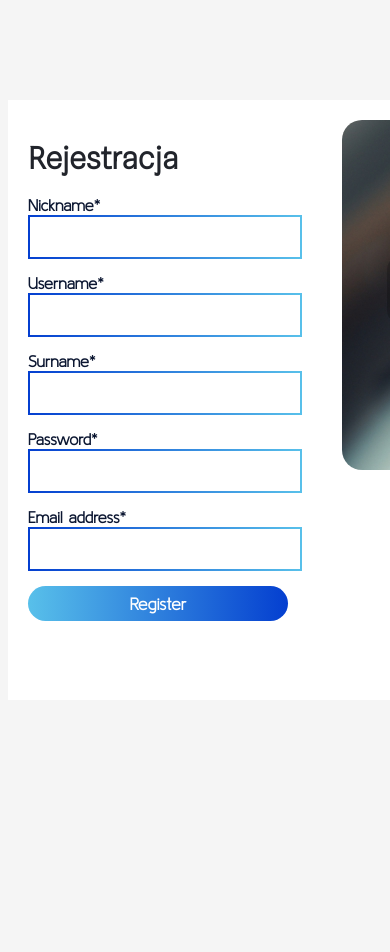
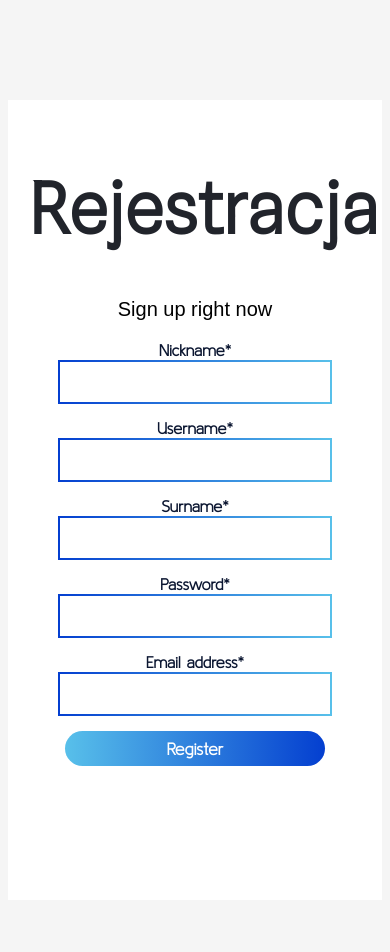
Before and after one commit to Kamil3162/OnlineChatWebsite, a Django app: page /register in a window 390 px wide; the page is wider, and only the part inside the window is pictured. Run offline with Django 4.2, Linux system fonts and the light colour scheme; some web fonts are replaced.

Commit message:
Adding responsive css

```diff
--- a/mywebsite/settings.py
+++ b/mywebsite/settings.py
@@ -15,6 +15,7 @@
 # Build paths inside the project like this: BASE_DIR / 'subdir'.
 BASE_DIR = Path(__file__).resolve().parent.parent
 
+# context processors -
 
 # Quick-start development settings - unsuitable for production
 # See https://docs.djangoproject.com/en/4.0/howto/deployment/checklist/
--- a/static/login.css
+++ b/static/login.css
@@ -95,3 +95,31 @@
 .login-photo img {
     border-radius: 20px;
 }
+
+/* responsive part */
+@media (max-width: 780px){
+    div.login-container{
+        display: block;
+        width: 100%;
+        height: 800px;
+    }
+    div.login-photo{
+        display: none;
+    }
+    div.login-input p{
+        text-align: center;
+    }
+    div.login-input{
+        margin-top: 20%;
+        position: relative;
+        text-align: center;
+
+    }
+    div.login-input h1{
+        font-size: 70px;
+        text-align: center;
+    }
+    .reg h1{
+        font-size: 70px;
+    }
+}
--- a/templates/entry_page.html
+++ b/templates/entry_page.html
@@ -3,6 +3,7 @@
 <head>
     <meta charset="UTF-8">
     <title>Title</title>
+    <link rel="stylesheet" href="{% static 'global.css'}">
 </head>
 <body>
 <div class="title-format title">
--- a/templates/login/login.html
+++ b/templates/login/login.html
@@ -3,6 +3,7 @@
 <html lang="en">
 <head>
     <meta charset="UTF-8">
+    <meta name="viewport" content="width=device-width, initial-scale=1.0">
     <link rel="stylesheet" href="{% static 'login.css' %}">
 </head>
 <body>
--- a/templates/register/register.html
+++ b/templates/register/register.html
@@ -4,12 +4,14 @@
 <head>
     <meta charset="UTF-8">
     <title>Title</title>
+    <meta name="viewport" content="width=device-width, initial-scale=1.0">
     <link rel="stylesheet" href="{% static 'login.css' %}">
 </head>
 <body>
     <div class="login-container">
-        <div class="login-input">
+        <div class="reg login-input">
             <h1>Rejestracja</h1>
+            <p>Sign up right now</p>
             <form method="POST" action="{% url 'register' %}">
                 {% csrf_token %}
                 {% for field in form %}
```
Also changed, not shown: static/global.css (+15 -0 lines).
